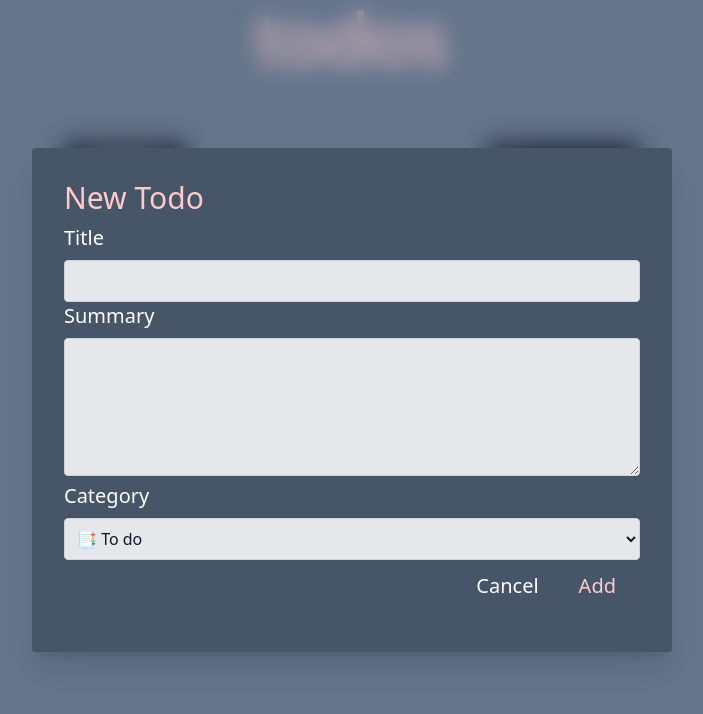
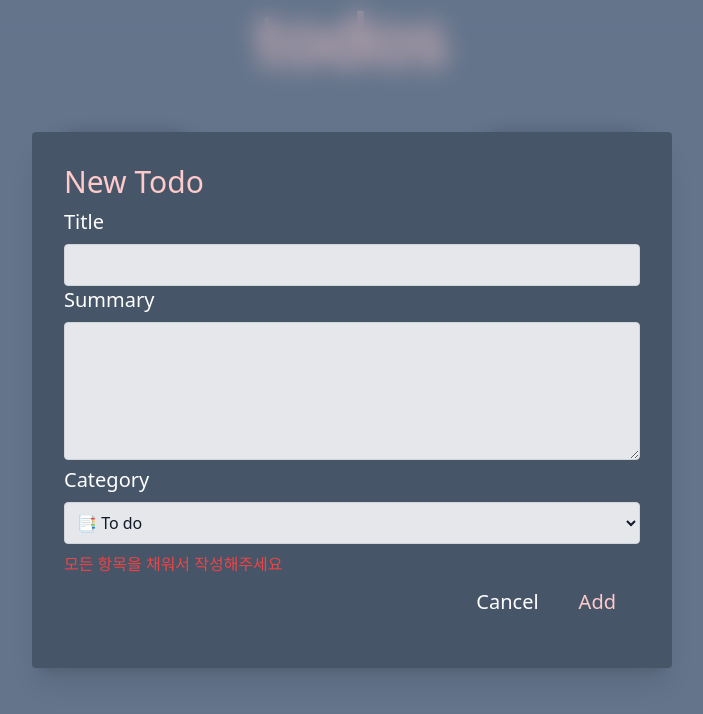
Before and after one commit to hcu55/React-Todo-Clone, a React (Vite) app: page / in a window 1280 px wide. Both pictures are taken after a click on the button "Add Todo". Shown: the top 714 px of the page, without its empty margins (288-991 px from the left). Built offline with nearby package versions, Linux system fonts and the light colour scheme.

Commit message:
Form 유효성 검사(useEffect 사용)

```diff
--- a/src/components/todos/TodoForm.jsx
+++ b/src/components/todos/TodoForm.jsx
@@ -1,4 +1,4 @@
-import React, { useState } from 'react'
+import React, { useEffect, useState } from 'react'
 import { TODO_CATEGORY_ICON } from '@/constants/icon'
 
 const TodoForm = ({ onAdd, onUpdate, onClose, children, todo }) => {
@@ -9,9 +9,18 @@ const TodoForm = ({ onAdd, onUpdate, onClose, children, todo }) => {
 	const [title, setTitle] = useState(isNewTodoForm(children) ? '' : todo.title);
 	const [summary, setSummary] = useState(isNewTodoForm(children) ? '' : todo.summary);
 	const [category, setCategory] = useState(isNewTodoForm(children) ? 'TODO' : todo.category);
+	const [isFormValid, setIsFormValid] = useState(false);
+
+	useEffect(() => {
+		if (title.trim() === '' || summary.trim() === '') {
+			setIsFormValid(false);
+		} else {
+			setIsFormValid(true);
+		}
+	}, [title, summary]);
 
 	const addOrUpdateTodoHandler = () => {
-		if (isNewTodoForm(children)) {
+		if (isFormValid && isNewTodoForm(children)) {
 			// Add 로직
 			const newTodo = {title, summary, category};
 			onAdd(newTodo);
@@ -52,10 +61,10 @@ const TodoForm = ({ onAdd, onUpdate, onClose, children, todo }) => {
 						<option value='DONE'>{TODO_CATEGORY_ICON.DONE} Done</option>
 					</select>
 				</div>
-				{/* {isFormInValid && <div className='mt-2 text-red-500'>모든 항목을 채워서 작성해주세요</div>} */}
+				{!isFormValid && <div className='mt-2 text-red-500'>모든 항목을 채워서 작성해주세요</div>}
 				<div className='flex justify-end gap-4'>
 					<button className='text-xl text-white' type='button' onClick={onClose}>Cancel</button>
-					<button className='px-6 py-3 text-xl text-red-200' type='button' onClick={addOrUpdateTodoHandler}>
+					<button className='px-6 py-3 text-xl text-red-200' type='button' onClick={addOrUpdateTodoHandler} disabled={!isFormValid}>
 						{isNewTodoForm(children) ? 'Add' : 'Update'}
           </button>
 				</div>
```
